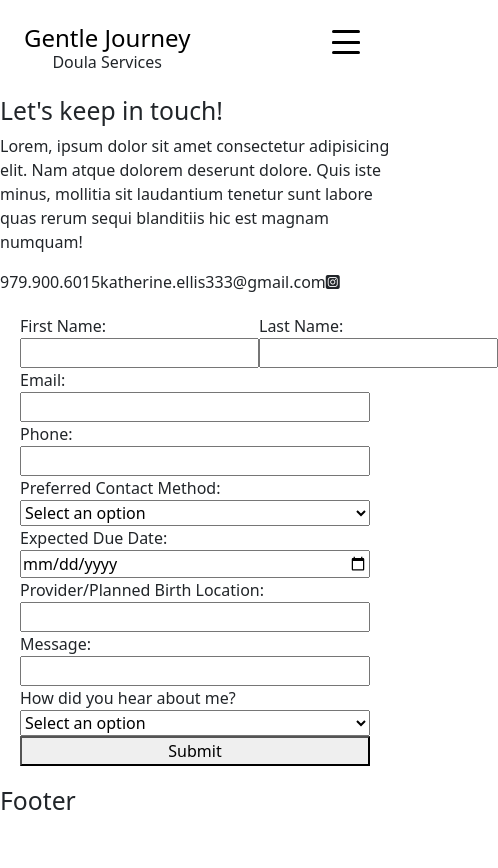
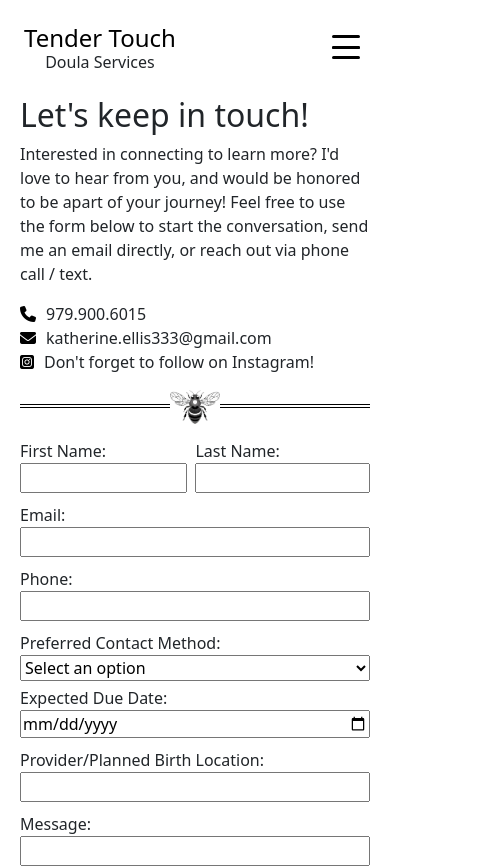
Before and after one commit to AHudg/holistic, a React (Vite) app: page /contact in a window 390 px wide. Shown: the top 868 px of the page, 498 px wide, since content can reach past the window. Before the commit the page ends 844 px from the top, so only its background shows below. Built offline with nearby package versions, Linux system fonts and the light colour scheme.

Commit message:
Added functionality to <i> on contact page and styled/formatted contact for cellphone

```diff
--- a/src/components/Hamburger.jsx
+++ b/src/components/Hamburger.jsx
@@ -46,7 +46,7 @@ function Hamburger({}) {
       </label>
       <div id="hamburgerMenu">
         <div id="hamburgerHeading">
-          <h2>Gentle Journey</h2>
+          <h2>Tender Touch</h2>
           <span>Doula Services</span>
         </div>
         <nav className="hamburgerNav">
--- a/src/components/Header.jsx
+++ b/src/components/Header.jsx
@@ -22,7 +22,7 @@ function Header({}) {
   return (
     <header>
       <h1>
-        <a href="/">Gentle Journey</a>
+        <a href="/">Tender Touch</a>
         <span>Doula Services</span>
       </h1>
       {screenSize < breakpoint ? <Hamburger /> : <Nav />}
--- /dev/null
+++ b/src/components/PageBreak.jsx
@@ -0,0 +1,19 @@
+import bee from "../assets/beeCutout.png";
+
+function PageBreak({}) {
+  return (
+    <div className="pageBreak">
+      <div>
+        <div className="leftPageBreak"></div>
+        <div className="leftPageBreak"></div>
+      </div>
+      <img src={bee} className="bee"></img>
+      <div>
+        <div className="rightPageBreak"></div>
+        <div className="rightPageBreak"></div>
+      </div>
+    </div>
+  );
+}
+
+export default PageBreak;
--- a/src/index.css
+++ b/src/index.css
@@ -154,6 +154,33 @@ nav > ul > li {
   margin: 50px auto;
 }
 
+/* Page Break */
+.pageBreak {
+  display: flex;
+}
+
+.pageBreak > div {
+  display: flex;
+  flex-direction: column;
+  justify-content: center;
+  align-items: center;
+  width: 100%;
+}
+
+.leftPageBreak,
+.rightPageBreak {
+  display: inline;
+  width: 100%;
+  height: 1px;
+  margin-bottom: 2px;
+  background-color: black;
+}
+
+.bee {
+  width: 50px;
+  height: auto;
+}
+
 @media screen and (min-width: 575px) {
 }
 
--- a/src/pages/Contact.jsx
+++ b/src/pages/Contact.jsx
@@ -1,29 +1,47 @@
+import PageBreak from "../components/PageBreak";
+
 function Contact({}) {
   return (
-    <div>
+    <section className="contactPage">
       <h2>Let's keep in touch!</h2>
-
       <p>
-        Lorem, ipsum dolor sit amet consectetur adipisicing elit. Nam atque
-        dolorem deserunt dolore. Quis iste minus, mollitia sit laudantium
-        tenetur sunt labore quas rerum sequi blanditiis hic est magnam numquam!
+        Interested in connecting to learn more? I'd love to hear from you, and
+        would be honored to be apart of your journey! Feel free to use the form
+        below to start the conversation, send me an email directly, or reach out
+        via phone call / text.
       </p>
 
-      <span id="myPhone">979.900.6015</span>
-      <span id="myEmail">katherine.ellis333@gmail.com</span>
+      <div className="info">
+        <a href="tel:979-900-6015">
+          <i class="fa-solid fa-phone"></i>
+        </a>
+        <span id="myPhone">979.900.6015</span>
+      </div>
+      <div className="info">
+        <a href="mailto:katherine.ellis333@gmail.com" target="_blank">
+          <i class="fa-solid fa-envelope"></i>
+        </a>
+        <span id="myEmail">katherine.ellis333@gmail.com</span>
+      </div>
+      <div className="info">
+        <a href="http://instagram.com/_u/katherinee.ellis/" target="_blank">
+          <i className="fa-brands fa-square-instagram"></i>
+        </a>
+        <p>Don't forget to follow on Instagram!</p>
+      </div>
 
-      <i className="fa-brands fa-square-instagram"></i>
+      <PageBreak />
 
       <form name="contact" method="post">
         <input type="hidden" name="form-name" value="contact"></input>
 
-        <div className="">
-          <div className="">
+        <div>
+          <div>
             <label htmlFor="firstName">First Name:</label>
             <input type="text" id="firstName" name="firstName"></input>
           </div>
 
-          <div className="">
+          <div>
             <label htmlFor="lastName">Last Name:</label>
             <input type="text" id="lastName" name="lastName"></input>
           </div>
@@ -31,38 +49,47 @@ function Contact({}) {
 
         <label htmlFor="email">Email:</label>
         <input type="text" id="email" name="email"></input>
+
         <label htmlFor="phone">Phone:</label>
         <input type="text" id="phone" name="phone"></input>
+
         <label htmlFor="method">Preferred Contact Method:</label>
         <select id="method" name="method">
           <option value="" hidden>
             Select an option
           </option>
-          <option value="email">Email</option>
-          <option value="call">Phone Call</option>
-          <option value="text">Text Message</option>
+          <option value="Email">Email</option>
+          <option value="Call">Phone Call</option>
+          <option value="Text">Text Message</option>
         </select>
+
         <label htmlFor="due">Expected Due Date:</label>
         <input type="date" id="due" name="due"></input>
+
         <label htmlFor="location">Provider/Planned Birth Location:</label>
         <input type="text" id="location" name="location"></input>
+
         <label htmlFor="Message">Message:</label>
         <input type="textarea" id="Message" name="Message"></input>
+
         <label htmlFor="referral">How did you hear about me?</label>
         <select id="referral" name="referral">
           <option value="" hidden>
             Select an option
           </option>
-          <option value="center">Birthing Center</option>
-          <option value="friend">Friend</option>
-          <option value="previous">Previous Client</option>
-          <option value="google">Google</option>
-          <option value="social">Social Media</option>
-          <option value="other">Other</option>
+          <option value="BirthingCenter">Birthing Center</option>
+          <option value="Friend">Friend</option>
+          <option value="PreviousClient">Previous Client</option>
+          <option value="Google">Google</option>
+          <option value="Social">Social Media</option>
+          <option value="Other">Other</option>
         </select>
+
         <button type="submit">Submit</button>
       </form>
-    </div>
+
+      <PageBreak />
+    </section>
   );
 }
 
--- a/src/pages/pages.css
+++ b/src/pages/pages.css
@@ -15,12 +15,66 @@ img {
 /* FAQs */
 
 /* Contact */
+.contactPage {
+  margin: 0 20px;
+}
+
+.contactPage > h2 {
+  font-size: 2rem;
+}
+
+.info {
+  display: flex;
+  /* justify-content: center; */
+}
+
+.info a {
+  margin-right: 10px;
+}
+
 form {
   display: flex;
   flex-direction: column;
-  margin: 20px;
+  margin: 10px 0;
 }
 
 form > div {
   display: flex;
 }
+
+label {
+  margin-top: 5px;
+}
+
+input {
+  margin-bottom: 5px;
+}
+
+#firstName {
+  width: 95%;
+  margin-right: 5%;
+}
+
+#lastName {
+  width: 100%;
+}
+
+button {
+  width: 50%;
+  margin: 30px auto 10px auto;
+}
+
+@media screen and (min-width: 575px) {
+}
+
+@media screen and (min-width: 768px) {
+}
+
+@media screen and (min-width: 992px) {
+}
+
+@media screen and (min-width: 1200px) {
+}
+
+@media screen and (min-width: 1400px) {
+}
```
Also changed, not shown: src/assets/beeCutout.png (added).
